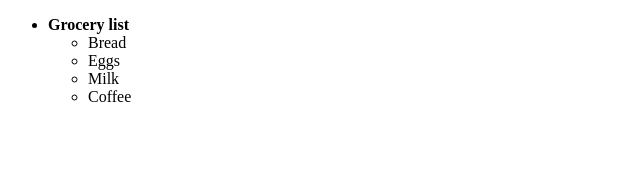
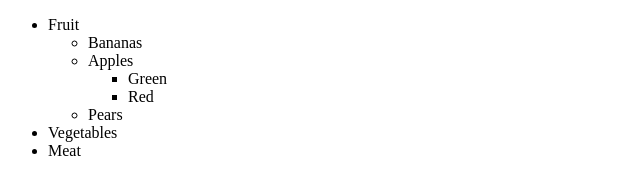
Before and after one commit to Sourav702/Html_assignment2, a plain HTML site: page index.html in a window 1280 px wide. Shown: the whole page, without its empty margins (0-640 px from the left). Drawn offline with Linux system fonts and the light colour scheme.

Commit message:
another list under list concept

```diff
--- a/index.html
+++ b/index.html
@@ -8,13 +8,24 @@
 </head>
 <body>
   <ul>
-    <li><strong>Grocery list</strong></li>
+    <li>Fruit</li>
     <ul>
-      <li>Bread</li>
-      <li>Eggs</li>
-      <li>Milk</li>
-      <li>Coffee</li>
+      <li>Bananas</li>
+      <li>Apples</li>
+      <ul>
+        <li>
+          Green
+        </li>
+        <li>
+          Red
+        </li>
+      </ul>
+      <li>
+        Pears
+      </li>
     </ul>
+    <li>Vegetables</li>
+    <li>Meat</li>
   </ul>
 </body>
 </html>
```
